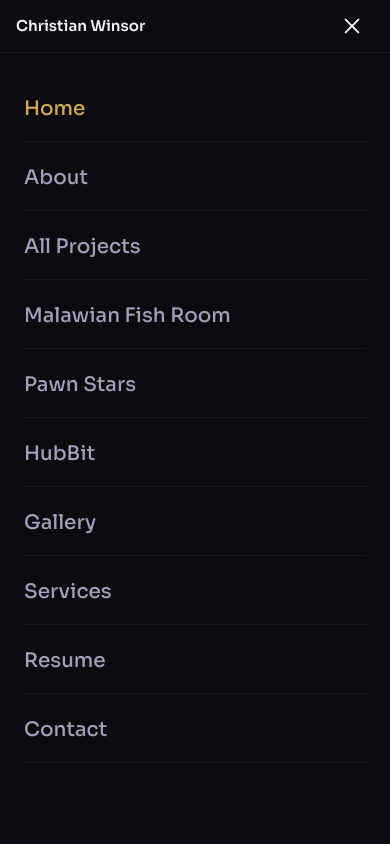
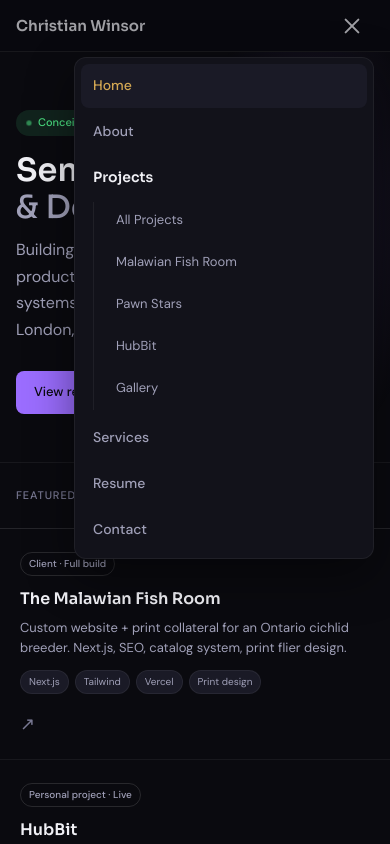
Before and after one commit to ChristianWinsor/christianwinsor.github.io, a React (Vite) app: page / in a window 390 px wide. Both pictures are taken after a click on the button "Open menu". Shown: the top 844 px of the page. Built offline with nearby package versions, Linux system fonts and the light colour scheme.

Commit message:
moar mobile

```diff
--- a/src/components/layout/SiteHeader.css
+++ b/src/components/layout/SiteHeader.css
@@ -22,6 +22,7 @@
   align-items: center;
   justify-content: space-between;
   height: 100%;
+  position: relative;
 }
 
 .site-logo {
@@ -161,38 +162,115 @@
   transform: rotate(-45deg);
 }
 
+.site-header.menu-open {
+  background: var(--header-bg);
+  backdrop-filter: blur(12px);
+  -webkit-backdrop-filter: blur(12px);
+  border-bottom-color: var(--border-subtle);
+}
+
+.mobile-menu-backdrop {
+  position: fixed;
+  inset: 0;
+  z-index: 1;
+  border: none;
+  background: rgba(10, 10, 15, 0.35);
+  cursor: default;
+  animation: mobile-menu-fade 0.15s ease;
+}
+
 .mobile-menu {
-  position: fixed;
-  inset: var(--header-height) 0 0 0;
-  background: var(--bg-primary);
-  border-top: 0.5px solid var(--border-subtle);
-  padding: var(--space-lg);
-  padding-bottom: max(var(--space-lg), env(safe-area-inset-bottom));
+  position: absolute;
+  top: calc(100% + 6px);
+  right: max(var(--space-page), env(safe-area-inset-right));
+  z-index: 2;
+  width: min(300px, calc(100vw - 2 * max(var(--space-page), env(safe-area-inset-left))));
+  max-height: min(70vh, calc(100dvh - var(--header-height) - 16px));
   overflow-y: auto;
   -webkit-overflow-scrolling: touch;
-  animation: fade-up 0.2s ease;
+  background: var(--bg-secondary);
+  border: 0.5px solid var(--border-subtle);
+  border-radius: var(--radius-lg);
+  padding: 6px;
+  box-shadow: 0 16px 48px rgba(0, 0, 0, 0.45);
+  animation: mobile-menu-enter 0.18s ease;
+}
+
+@media (prefers-reduced-motion: reduce) {
+  .mobile-menu-backdrop {
+    animation: none;
+  }
+
+  .mobile-menu {
+    animation: none;
+  }
+}
+
+@keyframes mobile-menu-fade {
+  from { opacity: 0; }
+  to { opacity: 1; }
+}
+
+@keyframes mobile-menu-enter {
+  from {
+    opacity: 0;
+    transform: translateY(-6px);
+  }
+  to {
+    opacity: 1;
+    transform: translateY(0);
+  }
 }
 
 .mobile-nav-list {
   display: flex;
   flex-direction: column;
-  gap: 4px;
+  gap: 2px;
 }
 
 .mobile-nav-link {
   display: block;
-  font-family: var(--font-heading);
-  font-size: 1.25rem;
+  font-size: 14px;
   font-weight: 500;
   color: var(--text-secondary);
-  padding: 16px 0;
+  padding: 10px 12px;
   min-height: 44px;
-  border-bottom: 0.5px solid var(--border-subtle);
-  transition: color 0.15s ease;
+  border-radius: var(--radius-md);
+  transition: color 0.15s ease, background 0.15s ease;
 }
 
 .mobile-nav-link:hover,
 .mobile-nav-link:focus-visible,
 .mobile-nav-link.active {
   color: var(--accent-gold);
+  background: var(--bg-tertiary);
 }
+
+.mobile-nav-link-parent {
+  font-family: var(--font-heading);
+  font-weight: 600;
+  color: var(--text-primary);
+}
+
+.mobile-nav-group {
+  display: flex;
+  flex-direction: column;
+  gap: 2px;
+}
+
+.mobile-nav-sublist {
+  display: flex;
+  flex-direction: column;
+  gap: 2px;
+  padding-left: 10px;
+  margin-bottom: 4px;
+  border-left: 0.5px solid var(--border-subtle);
+  margin-left: 12px;
+}
+
+.mobile-nav-sublist .mobile-nav-link {
+  font-size: 13px;
+  font-weight: 400;
+  min-height: 40px;
+  padding: 8px 12px;
+}
--- a/src/components/layout/SiteHeader.tsx
+++ b/src/components/layout/SiteHeader.tsx
@@ -1,5 +1,5 @@
 import { Link, useLocation } from 'react-router-dom';
-import { useState, useEffect, useRef, useId } from 'react';
+import { useState, useEffect, useRef, useId, useCallback } from 'react';
 import { site, navLinks } from '../../data/site';
 import { useEscapeKey, useFocusTrap, useBodyScrollLock } from '../../hooks/useA11y';
 import './SiteHeader.css';
@@ -9,13 +9,26 @@ function isActivePath(current: string, path: string): boolean {
   return current === path || current.startsWith(`${path}/`);
 }
 
+function isProjectsSectionActive(pathname: string): boolean {
+  return (
+    pathname === '/projects' ||
+    pathname.startsWith('/projects/') ||
+    pathname === '/gallery'
+  );
+}
+
 export function SiteHeader() {
   const { pathname } = useLocation();
   const menuId = useId();
-  const mobileMenuRef = useRef<HTMLDivElement>(null);
+  const mobileMenuRef = useRef<HTMLElement>(null);
+  const menuToggleRef = useRef<HTMLButtonElement>(null);
   const [menuOpen, setMenuOpen] = useState(false);
   const [scrolled, setScrolled] = useState(false);
   const [projectsOpen, setProjectsOpen] = useState(false);
+
+  const closeMenu = useCallback(() => {
+    setMenuOpen(false);
+  }, []);
 
   useEffect(() => {
     const onScroll = () => setScrolled(window.scrollY > 20);
@@ -29,17 +42,21 @@ export function SiteHeader() {
   }, [pathname]);
 
   useBodyScrollLock(menuOpen);
-  useEscapeKey(() => setMenuOpen(false), menuOpen);
-  useFocusTrap(mobileMenuRef, menuOpen, () => setMenuOpen(false));
+  useEscapeKey(closeMenu, menuOpen);
+  useFocusTrap(mobileMenuRef, menuOpen, closeMenu, menuToggleRef);
 
   function navClass(path: string) {
     return isActivePath(pathname, path) ? 'nav-link nav-link-active' : 'nav-link';
   }
 
+  function mobileLinkClass(path: string) {
+    return `mobile-nav-link${isActivePath(pathname, path) ? ' active' : ''}`;
+  }
+
   return (
-    <header className={`site-header ${scrolled ? 'scrolled' : ''}`}>
+    <header className={`site-header ${scrolled ? 'scrolled' : ''}${menuOpen ? ' menu-open' : ''}`}>
       <div className="container site-header-inner">
-        <Link to="/" className="site-logo" onClick={() => setMenuOpen(false)}>
+        <Link to="/" className="site-logo" onClick={closeMenu}>
           {site.name}
         </Link>
 
@@ -104,58 +121,76 @@ export function SiteHeader() {
         </nav>
 
         <button
+          ref={menuToggleRef}
           type="button"
           className="menu-toggle"
           aria-label={menuOpen ? 'Close menu' : 'Open menu'}
           aria-expanded={menuOpen}
           aria-controls={menuId}
-          onClick={() => setMenuOpen(!menuOpen)}
+          onClick={() => setMenuOpen((open) => !open)}
         >
           <span className={`menu-bar ${menuOpen ? 'open' : ''}`} />
         </button>
       </div>
 
       {menuOpen && (
-        <div
+        <>
+          <button
+            type="button"
+            className="mobile-menu-backdrop"
+            aria-label="Close menu"
+            tabIndex={-1}
+            onClick={closeMenu}
+          />
+          <nav
             id={menuId}
             ref={mobileMenuRef}
             className="mobile-menu"
-          role="dialog"
-          aria-modal="true"
-          aria-label="Site navigation menu"
+            aria-label="Mobile navigation"
           >
-          <nav aria-label="Mobile navigation">
             <ul className="mobile-nav-list">
-              {navLinks.flatMap((link) =>
-                'children' in link
-                  ? link.children.map((child) => (
+              {navLinks.map((link) =>
+                'children' in link ? (
+                  <li key={link.label} className="mobile-nav-group">
+                    <Link
+                      to={link.to}
+                      className={`mobile-nav-link mobile-nav-link-parent${isProjectsSectionActive(pathname) ? ' active' : ''}`}
+                      aria-current={isActivePath(pathname, link.to) ? 'page' : undefined}
+                      onClick={closeMenu}
+                    >
+                      {link.label}
+                    </Link>
+                    <ul className="mobile-nav-sublist" aria-label="Projects destinations">
+                      {link.children.map((child) => (
                         <li key={child.to}>
                           <Link
                             to={child.to}
-                          className={`mobile-nav-link${isActivePath(pathname, child.to) ? ' active' : ''}`}
+                            className={mobileLinkClass(child.to)}
                             aria-current={isActivePath(pathname, child.to) ? 'page' : undefined}
-                          onClick={() => setMenuOpen(false)}
+                            onClick={closeMenu}
                           >
                             {child.label}
                           </Link>
                         </li>
-                    ))
-                  : [
-                      <li key={link.to}>
+                      ))}
+                    </ul>
+                  </li>
+                ) : (
+                  <li key={link.label}>
                     <Link
                       to={link.to}
-                          className={`mobile-nav-link${isActivePath(pathname, link.to) ? ' active' : ''}`}
+                      className={mobileLinkClass(link.to)}
                       aria-current={isActivePath(pathname, link.to) ? 'page' : undefined}
-                          onClick={() => setMenuOpen(false)}
+                      onClick={closeMenu}
                     >
                       {link.label}
                     </Link>
-                      </li>,
-                    ],
+                  </li>
+                ),
               )}
             </ul>
           </nav>
-        </div>
+        </>
       )}
     </header>
   );
--- a/src/routes/ProjectCaseStudy.css
+++ b/src/routes/ProjectCaseStudy.css
@@ -209,28 +209,76 @@
   transition: border-color 0.15s ease, background 0.15s ease;
 }
 
+@media (max-width: 640px) {
+  .case-section {
+    padding-top: var(--space-lg);
+    padding-bottom: var(--space-lg);
+  }
+}
+
 @media (max-width: 768px) {
   .case-hero-image {
     height: 220px;
   }
 
+  .case-study .container {
+    padding-left: max(20px, env(safe-area-inset-left));
+    padding-right: max(20px, env(safe-area-inset-right));
+  }
+
   .case-hero-content {
-    margin-top: -80px;
+    margin-top: -72px;
+  }
+
+  .case-hero-content h1 {
+    overflow-wrap: anywhere;
+  }
+
+  .case-subtitle,
+  .case-prose {
+    max-width: none;
   }
 
   .case-subtitle {
     font-size: 16px;
   }
 
+  .case-meta,
+  .case-actions,
+  .case-tags,
+  .case-tech {
+    min-width: 0;
+  }
+
+  .case-feature {
+    padding: 20px;
+    box-sizing: border-box;
+  }
+
+  .case-list li {
+    max-width: none;
+    overflow-wrap: anywhere;
+  }
+
   .case-next-link {
     font-size: 1.1rem;
     padding: 20px;
+    align-items: flex-start;
+  }
+
+  .case-next-link span:first-child {
+    min-width: 0;
+    flex: 1;
+    overflow-wrap: anywhere;
+  }
+
+  .case-next-link span:last-child {
+    flex-shrink: 0;
+    margin-top: 2px;
+  }
+
+  .tech-pill {
+    max-width: 100%;
+    overflow-wrap: anywhere;
   }
 }
-
-@media (max-width: 640px) {
-  .case-section {
-    padding-top: var(--space-lg);
-    padding-bottom: var(--space-lg);
-  }
-}
--- a/src/routes/Resume.css
+++ b/src/routes/Resume.css
@@ -187,3 +187,61 @@
 .resume-contact a:hover {
   color: var(--accent-gold);
 }
+
+@media (max-width: 768px) {
+  .resume-page .page-hero.container,
+  .resume-page .resume-section.container,
+  .resume-page .resume-contact.container {
+    padding-left: max(20px, env(safe-area-inset-left));
+    padding-right: max(20px, env(safe-area-inset-right));
+  }
+
+  .resume-prose {
+    max-width: none;
+  }
+
+  .resume-exp-header {
+    flex-direction: column;
+    align-items: flex-start;
+    gap: 4px;
+  }
+
+  .resume-exp-header time {
+    flex-shrink: 0;
+  }
+
+  .resume-exp-item ul li {
+    max-width: none;
+  }
+
+  .resume-project-header {
+    flex-direction: column;
+    align-items: flex-start;
+    gap: 4px;
+  }
+
+  .resume-project-header span {
+    flex-shrink: 0;
+  }
+
+  .resume-project-header h3 a {
+    overflow-wrap: anywhere;
+  }
+
+  .resume-skill-group p {
+    max-width: none;
+  }
+
+  .resume-pubs a {
+    overflow-wrap: anywhere;
+    word-break: break-word;
+  }
+
+  .resume-pubs h3 {
+    overflow-wrap: anywhere;
+  }
+
+  .resume-achievements li {
+    line-height: 1.6;
+  }
+}
--- a/src/routes/Resume.tsx
+++ b/src/routes/Resume.tsx
@@ -16,7 +16,7 @@ export function Resume() {
   );
 
   return (
-    <>
+    <div className="resume-page">
       <div className="page-hero container">
         <p className="section-label accent-gold">Resume</p>
         <h1>{site.name}</h1>
@@ -128,6 +128,6 @@ export function Resume() {
           {site.phone}
         </p>
       </section>
-    </>
+    </div>
   );
 }
```
Also changed, not shown: src/hooks/useA11y.ts (+19 -10 lines). Lines whose indentation alone changed are shown as unchanged.
